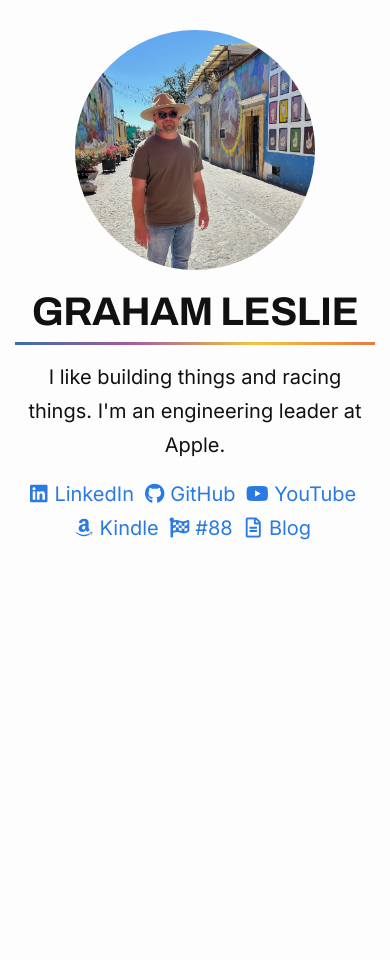
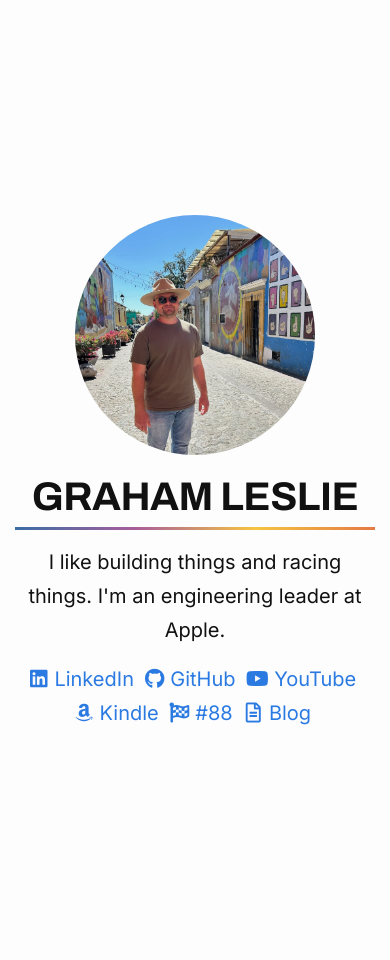
Before and after one commit to grahamleslie/grahamleslie.github.io, a Jekyll site: the page built from index.markdown, in a window 390 px wide. Built offline with Jekyll 4.4.1, drawn with Linux system fonts in a browser that asks for light colours; nearby versions of some CDN libraries.

Commit message:
Fixes vertical alignment on mobile

```diff
--- a/_sass/minima/_layout.scss
+++ b/_sass/minima/_layout.scss
@@ -357,15 +357,23 @@ body {
   padding-top: 0;
 }
 
-div.home {
+div.wrapper {
   display: flex;
   align-items: center;
   justify-content: center;
   height: 100vh;
 }
 
+div.home {
+  display: flex;
+  align-items: center;
+  justify-content: center;
+  flex-direction: row;
+  text-align: center;
+}
+
 div.home > div.text {
-  flex: 1;
+  text-align: left;
 }
 
 div.home > img.img-avatar {
@@ -402,10 +410,12 @@ div.home > div.text > h1::after {
   margin-top: 8px;
 }
 
-
 @media screen and (max-width: $on-palm) {
   div.home {
     flex-direction: column;
+  }
+
+  div.home > div.text {
     text-align: center;
   }
 
```
